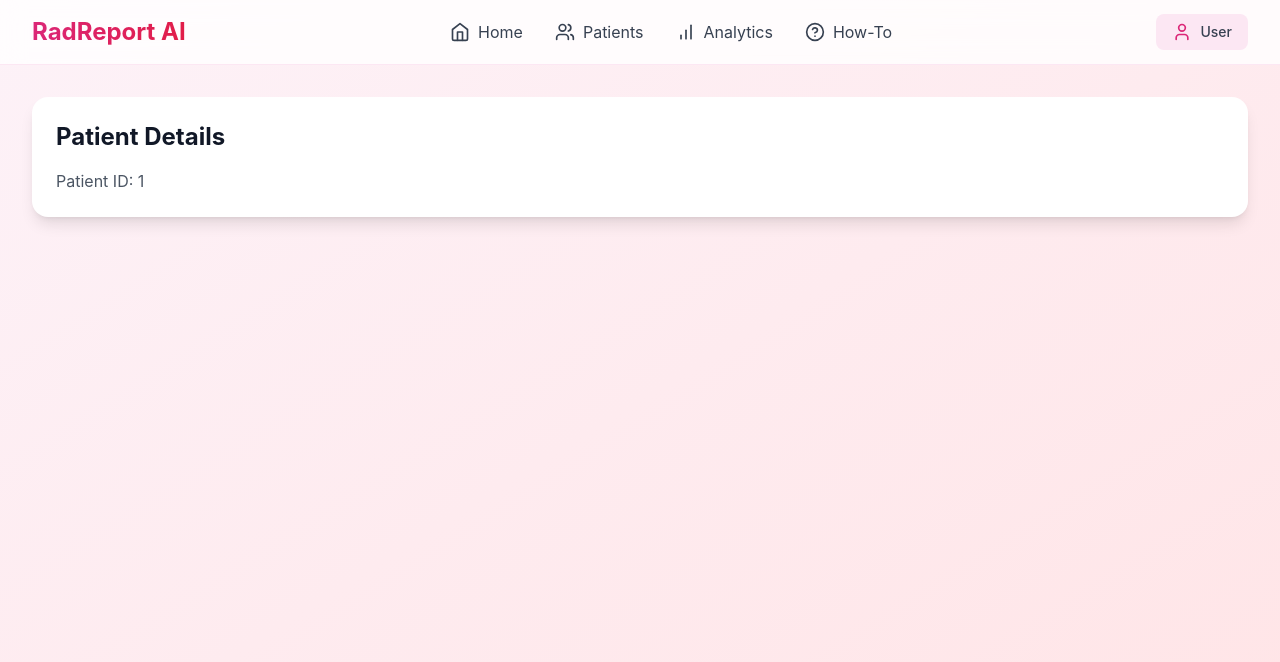
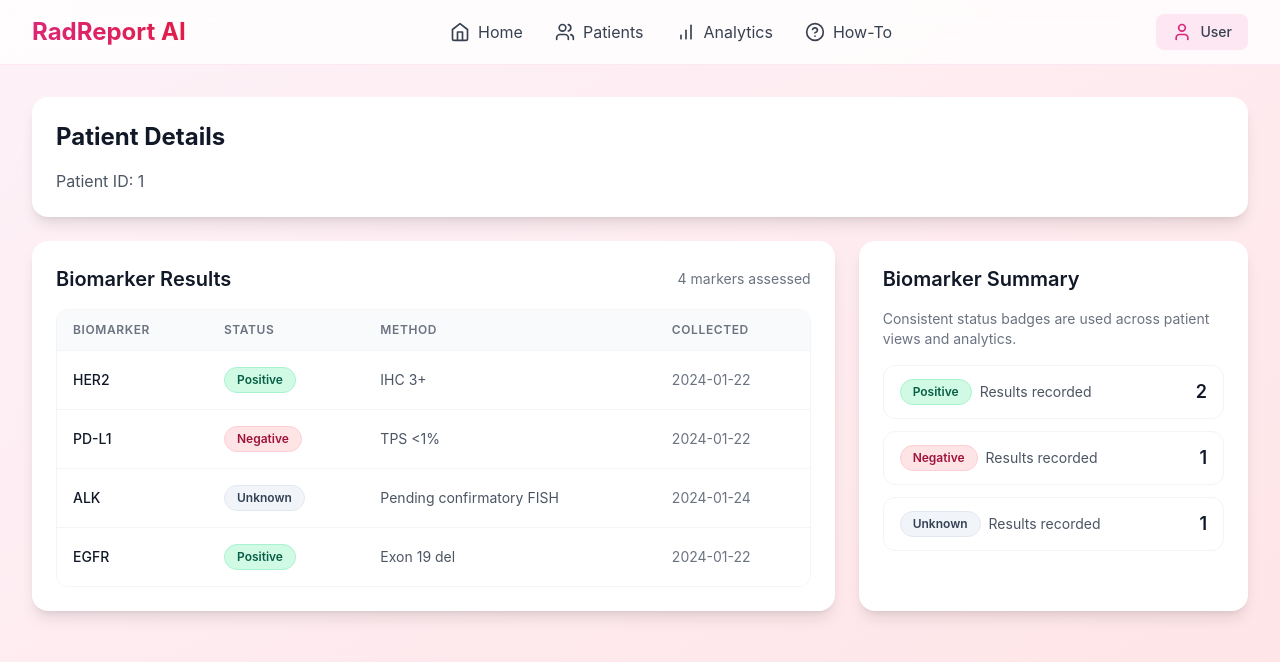
Before and after one commit to RaphaelThineyUE/rad-ai-radix, a React app in the folder frontend/: page /patients/1 in a window 1280 px wide. Shown: the top 662 px of the page. Built offline with nearby package versions, Linux system fonts and the light colour scheme; no server answers; sample sign-in values are in the browser's storage; the HTML template or start-up script is replaced by a standard one.

Commit message:
Add biomarker status badges to patient views

```diff
--- /dev/null
+++ b/frontend/src/lib/biomarkerStatus.ts
@@ -0,0 +1,28 @@
+export type BiomarkerStatus = 'positive' | 'negative' | 'unknown';
+
+const BASE_BADGE_CLASSES =
+  'inline-flex items-center rounded-full border px-3 py-1 text-xs font-semibold';
+
+export const biomarkerStatusMap: Record<
+  BiomarkerStatus,
+  { label: string; classes: string }
+> = {
+  positive: {
+    label: 'Positive',
+    classes: `${BASE_BADGE_CLASSES} border-emerald-200 bg-emerald-100 text-emerald-800`,
+  },
+  negative: {
+    label: 'Negative',
+    classes: `${BASE_BADGE_CLASSES} border-rose-200 bg-rose-100 text-rose-800`,
+  },
+  unknown: {
+    label: 'Unknown',
+    classes: `${BASE_BADGE_CLASSES} border-slate-200 bg-slate-100 text-slate-700`,
+  },
+};
+
+export const getBiomarkerStatusLabel = (status: BiomarkerStatus) =>
+  biomarkerStatusMap[status].label;
+
+export const getBiomarkerStatusClasses = (status: BiomarkerStatus) =>
+  biomarkerStatusMap[status].classes;
--- a/frontend/src/pages/PatientAnalytics.tsx
+++ b/frontend/src/pages/PatientAnalytics.tsx
@@ -1,3 +1,31 @@
+import {
+  getBiomarkerStatusClasses,
+  getBiomarkerStatusLabel,
+  type BiomarkerStatus,
+} from '../lib/biomarkerStatus';
+
+const biomarkerStatusTotals: Array<{
+  status: BiomarkerStatus;
+  count: number;
+  description: string;
+}> = [
+  {
+    status: 'positive',
+    count: 18,
+    description: 'Markers guiding targeted therapy selection.',
+  },
+  {
+    status: 'negative',
+    count: 11,
+    description: 'Markers with no detected expression.',
+  },
+  {
+    status: 'unknown',
+    count: 6,
+    description: 'Results awaiting confirmation or rerun.',
+  },
+];
+
 export default function PatientAnalytics() {
   return (
     <div className="space-y-6">
@@ -24,10 +52,25 @@ export default function PatientAnalytics() {
 
       <div className="bg-white rounded-2xl shadow-lg p-6">
         <h3 className="text-xl font-semibold text-gray-900 mb-4">
-          Demographics Overview
+          Biomarker Status Overview
         </h3>
-        <div className="text-center py-12 text-gray-500">
-          No data available yet. Add patients to see analytics.
+        <div className="grid gap-4 md:grid-cols-3">
+          {biomarkerStatusTotals.map((item) => (
+            <div
+              key={item.status}
+              className="rounded-xl border border-gray-100 bg-gray-50 px-4 py-5"
+            >
+              <div className="flex items-center justify-between">
+                <span className={getBiomarkerStatusClasses(item.status)}>
+                  {getBiomarkerStatusLabel(item.status)}
+                </span>
+                <span className="text-2xl font-bold text-gray-900">
+                  {item.count}
+                </span>
+              </div>
+              <p className="mt-3 text-sm text-gray-600">{item.description}</p>
+            </div>
+          ))}
         </div>
       </div>
     </div>
--- a/frontend/src/pages/PatientDetail.tsx
+++ b/frontend/src/pages/PatientDetail.tsx
@@ -1,7 +1,62 @@
+import { useMemo } from 'react';
 import { useParams } from 'react-router-dom';
+import {
+  getBiomarkerStatusClasses,
+  getBiomarkerStatusLabel,
+  type BiomarkerStatus,
+} from '../lib/biomarkerStatus';
 
 export default function PatientDetail() {
   const { id } = useParams();
+  const biomarkerResults = useMemo(
+    () =>
+      [
+        {
+          name: 'HER2',
+          status: 'positive',
+          method: 'IHC 3+',
+          collectedAt: '2024-01-22',
+        },
+        {
+          name: 'PD-L1',
+          status: 'negative',
+          method: 'TPS <1%',
+          collectedAt: '2024-01-22',
+        },
+        {
+          name: 'ALK',
+          status: 'unknown',
+          method: 'Pending confirmatory FISH',
+          collectedAt: '2024-01-24',
+        },
+        {
+          name: 'EGFR',
+          status: 'positive',
+          method: 'Exon 19 del',
+          collectedAt: '2024-01-22',
+        },
+      ] as const,
+    [],
+  );
+  const biomarkerSummary = useMemo(() => {
+    const summary = biomarkerResults.reduce(
+      (acc, result) => {
+        acc[result.status] += 1;
+        return acc;
+      },
+      {
+        positive: 0,
+        negative: 0,
+        unknown: 0,
+      } as Record<BiomarkerStatus, number>,
+    );
+
+    return [
+      { status: 'positive', count: summary.positive },
+      { status: 'negative', count: summary.negative },
+      { status: 'unknown', count: summary.unknown },
+    ] as const;
+  }, [biomarkerResults]);
 
   return (
     <div className="space-y-6">
@@ -11,6 +66,91 @@ export default function PatientDetail() {
         </h2>
         <p className="text-gray-600">Patient ID: {id}</p>
       </div>
+
+      <div className="grid grid-cols-1 lg:grid-cols-3 gap-6">
+        <div className="lg:col-span-2 bg-white rounded-2xl shadow-lg p-6">
+          <div className="flex items-center justify-between mb-4">
+            <h3 className="text-xl font-semibold text-gray-900">
+              Biomarker Results
+            </h3>
+            <span className="text-sm text-gray-500">
+              {biomarkerResults.length} markers assessed
+            </span>
+          </div>
+          <div className="overflow-hidden rounded-xl border border-gray-100">
+            <table className="min-w-full divide-y divide-gray-100">
+              <thead className="bg-gray-50">
+                <tr>
+                  <th className="px-4 py-3 text-left text-xs font-semibold text-gray-500 uppercase tracking-wider">
+                    Biomarker
+                  </th>
+                  <th className="px-4 py-3 text-left text-xs font-semibold text-gray-500 uppercase tracking-wider">
+                    Status
+                  </th>
+                  <th className="px-4 py-3 text-left text-xs font-semibold text-gray-500 uppercase tracking-wider">
+                    Method
+                  </th>
+                  <th className="px-4 py-3 text-left text-xs font-semibold text-gray-500 uppercase tracking-wider">
+                    Collected
+                  </th>
+                </tr>
+              </thead>
+              <tbody className="divide-y divide-gray-100 bg-white">
+                {biomarkerResults.map((result) => (
+                  <tr key={result.name}>
+                    <td className="px-4 py-4 text-sm font-medium text-gray-900">
+                      {result.name}
+                    </td>
+                    <td className="px-4 py-4 text-sm">
+                      <span
+                        className={getBiomarkerStatusClasses(result.status)}
+                      >
+                        {getBiomarkerStatusLabel(result.status)}
+                      </span>
+                    </td>
+                    <td className="px-4 py-4 text-sm text-gray-600">
+                      {result.method}
+                    </td>
+                    <td className="px-4 py-4 text-sm text-gray-500">
+                      {result.collectedAt}
+                    </td>
+                  </tr>
+                ))}
+              </tbody>
+            </table>
+          </div>
+        </div>
+
+        <div className="bg-white rounded-2xl shadow-lg p-6 space-y-4">
+          <h3 className="text-xl font-semibold text-gray-900">
+            Biomarker Summary
+          </h3>
+          <p className="text-sm text-gray-500">
+            Consistent status badges are used across patient views and
+            analytics.
+          </p>
+          <div className="space-y-3">
+            {biomarkerSummary.map((item) => (
+              <div
+                key={item.status}
+                className="flex items-center justify-between rounded-xl border border-gray-100 px-4 py-3"
+              >
+                <div className="flex items-center gap-2">
+                  <span className={getBiomarkerStatusClasses(item.status)}>
+                    {getBiomarkerStatusLabel(item.status)}
+                  </span>
+                  <span className="text-sm text-gray-600">
+                    Results recorded
+                  </span>
+                </div>
+                <span className="text-lg font-semibold text-gray-900">
+                  {item.count}
+                </span>
+              </div>
+            ))}
+          </div>
+        </div>
+      </div>
     </div>
   );
 }
```
